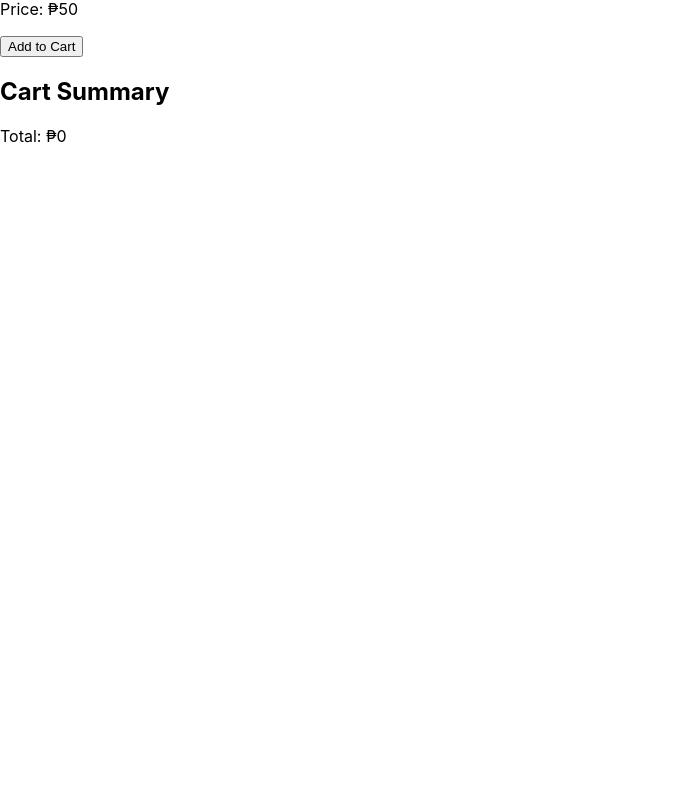
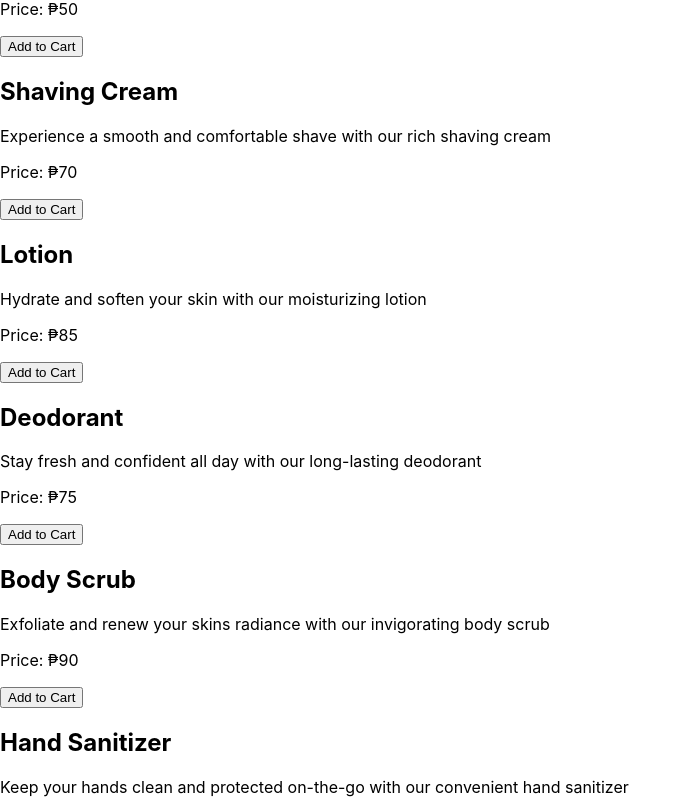
Before and after one commit to CCS112-ACT/Activity1, a React (Create React App) app: page / in a window 1280 px wide. Shown: the part 819-1620 px from the top of the page, without its empty margins (0-689 px from the left). Before the commit the page ends 981 px from the top, so only its background shows below. Built offline with nearby package versions, Linux system fonts and the light colour scheme.

Commit message:
Update App.js

```diff
--- a/src/App.js
+++ b/src/App.js
@@ -6,7 +6,12 @@ const products = [
   { id: 3, name: 'Shower Gel', description: 'Invigorate your senses with our luxurious shower gel', price: 20 },
   { id: 4, name: 'Conditioner', description: 'Achieve silky smooth hair with our revitalizing conditioner', price: 13 },
   { id: 5, name: 'Face Wash', description: 'Gently cleanse and rejuvenate your skin with our refreshing face wash', price: 50 },
-]
+  { id: 6, name: 'Shaving Cream', description: 'Experience a smooth and comfortable shave with our rich shaving cream', price: 70 },
+  { id: 7, name: 'Lotion', description: 'Hydrate and soften your skin with our moisturizing lotion', price: 85 },
+  { id: 8, name: 'Deodorant', description: 'Stay fresh and confident all day with our long-lasting deodorant', price: 75 },
+  { id: 9, name: 'Body Scrub', description: 'Exfoliate and renew your skins radiance with our invigorating body scrub', price: 90 },
+  { id: 10, name: 'Hand Sanitizer', description: 'Keep your hands clean and protected on-the-go with our convenient hand sanitizer', price: 95 },
+];
 
 const Product = ({ product, onAddToCart }) => {
   const { name, description, price } = product;
```
